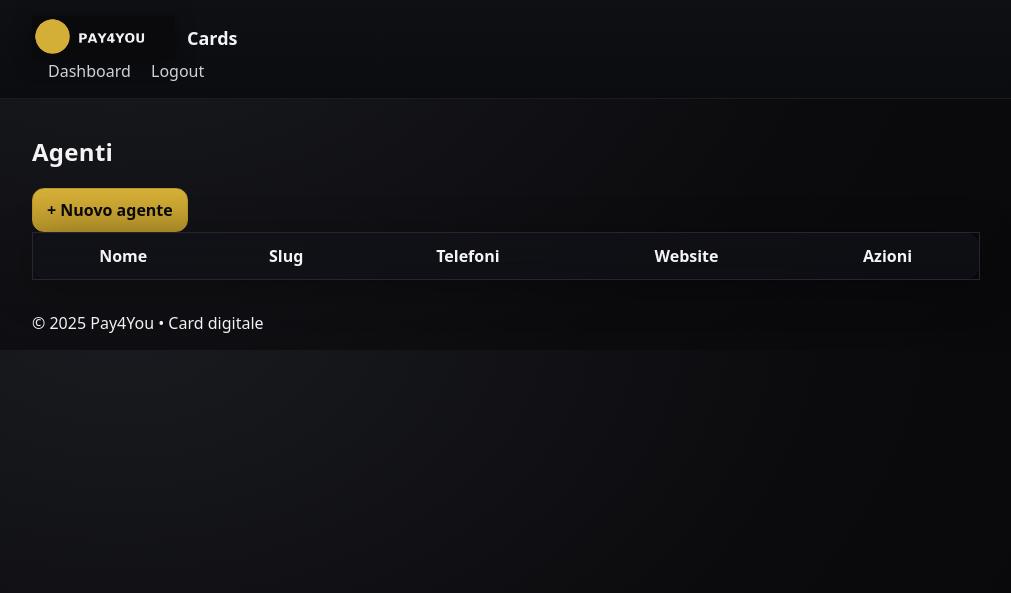
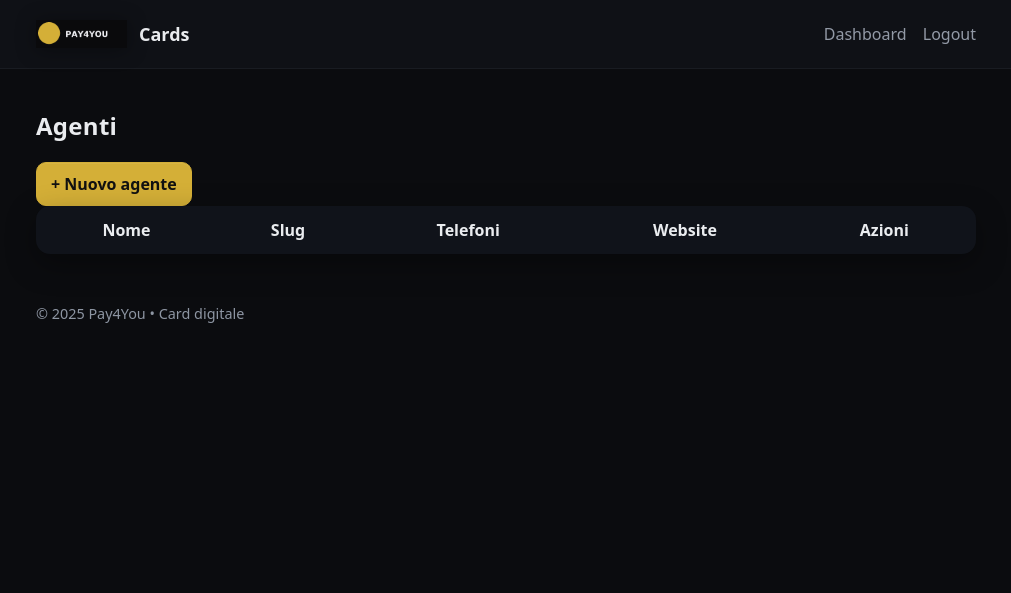
Before and after one commit to gidl59/pay4you-cards-luxury, a Flask app: page /admin in a window 1280 px wide. Shown: the top 593 px of the page, without its empty margins (134-1145 px from the left). Run offline with Flask 3, Linux system fonts and the light colour scheme; the visitor is signed in with stand-in values (Sample User, id 1); lists and menus that the app fills with data are empty.

Commit message:
Update base.html

```diff
--- a/templates/base.html
+++ b/templates/base.html
@@ -5,11 +5,34 @@
   <meta name="viewport" content="width=device-width,initial-scale=1">
   <title>{% block title %}Pay4You Cards{% endblock %}</title>
   <link rel="stylesheet" href="{{ url_for('static', filename='style.css') }}">
+  <style>
+    /* mini stile base (se manca style.css) */
+    :root{color-scheme:dark;}
+    body{margin:0;background:#0b0c0f;color:#eaecef;font-family:system-ui,-apple-system,Segoe UI,Roboto,Ubuntu,"Helvetica Neue",Arial;}
+    .wrap{max-width:980px;margin:0 auto;padding:20px;}
+    .topbar{background:#0f1116;border-bottom:1px solid #191c22;}
+    .brand-wrap{display:flex;align-items:center;gap:10px;}
+    .brand{height:28px}
+    nav a{color:#aab2c0;text-decoration:none;margin-left:12px}
+    .card{background:#10131a;border:1px solid #1a1f28;border-radius:14px;padding:18px}
+    .glass{box-shadow:0 10px 30px rgba(0,0,0,.35)}
+    .btn{display:inline-block;padding:10px 14px;border-radius:10px;border:1px solid #2a3140;background:#131824;color:#eaecef;text-decoration:none}
+    .btn.primary{background:#d4af37;color:#111;border-color:#d4af37}
+    .btn.danger{background:#3a1620;border-color:#6f1e2f}
+    .grid{display:grid;grid-template-columns:1fr 1fr;gap:16px}
+    label{display:block;margin-top:12px;margin-bottom:6px;color:#9aa3b2;font-size:.95rem}
+    input,textarea{width:100%;background:#0e1218;border:1px solid #242a36;border-radius:10px;color:#eaecef;padding:10px}
+    table{width:100%;border-collapse:collapse;background:#0e1218;border-radius:12px;overflow:hidden}
+    th,td{padding:12px;border-bottom:1px solid #1a2030}
+    .footer{color:#8e96a3;font-size:.9rem;padding:30px 20px}
+    @media (max-width:760px){.grid{grid-template-columns:1fr}}
+  </style>
 </head>
-<body class="lux">
+<body>
   <header class="topbar">
-    <div class="wrap">
+    <div class="wrap" style="display:flex;align-items:center;justify-content:space-between;">
       <div class="brand-wrap">
+        <!-- LOGO PAY4YOU -->
         <img src="{{ url_for('static', filename='img/pay4you-logo-lux.png') }}" class="brand" alt="Pay4You">
         <strong>Cards</strong>
       </div>
```
